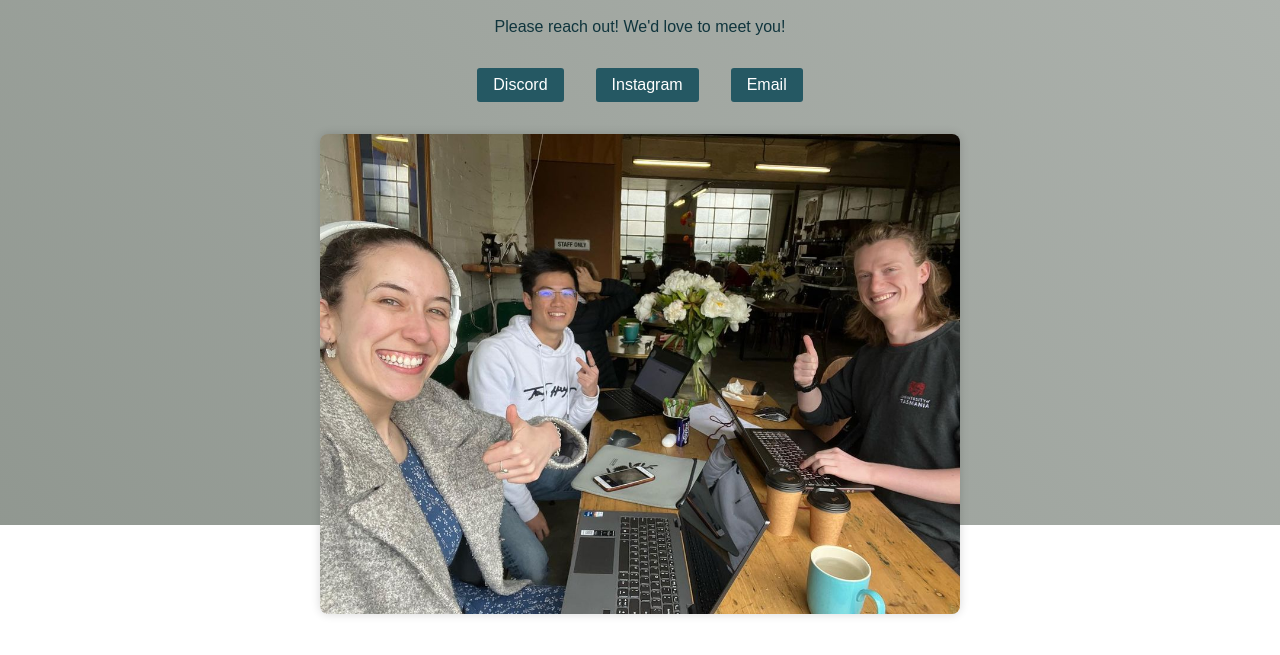
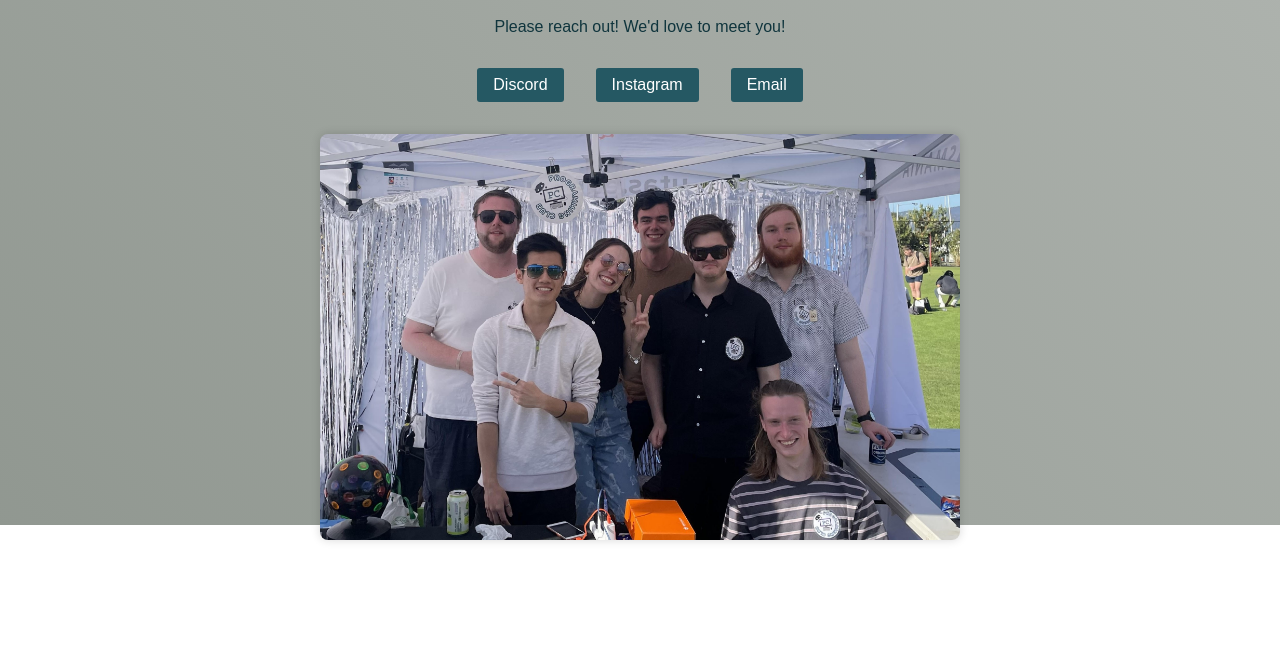
Before and after one commit to UTAS-Programming-Club/UTAS-Programming-Club.github.io, a plain HTML site: page contact.html in a window 1280 px wide. Shown: the part 275-930 px from the top of the page. After the commit the page ends 870 px from the top, so only its background shows below. Drawn offline with Linux system fonts and the light colour scheme.

Commit message:
changed photo on 'contact us' page
changed the photo on the 'contact us' page to add some ~variety~ :))

```diff
--- a/contact.html
+++ b/contact.html
@@ -35,9 +35,9 @@
             <li style="display: inline;"><a class="button" href="mailto: contact@programmingClub.com.au" target=”_blank”>Email</a></li>
         </div>
 
-        <img src="./assets/photos/little_miss_espresso2.jpg"
-            alt="The executive committee hanging out and coding at Little Miss Espresso"
-            title="The executive committee hanging out at Little Miss Espresso"
+        <img src="./assets/photos/c+s_pic.jpg"
+            alt="The committee and some members at 2023 Clubs and Societies Day, Hobart"
+            title="Clubs and Societies Day 2023"
             class = "photo"
         >
     </div>
```
Also changed, not shown: assets/photos/c+s_pic.jpg (added).
